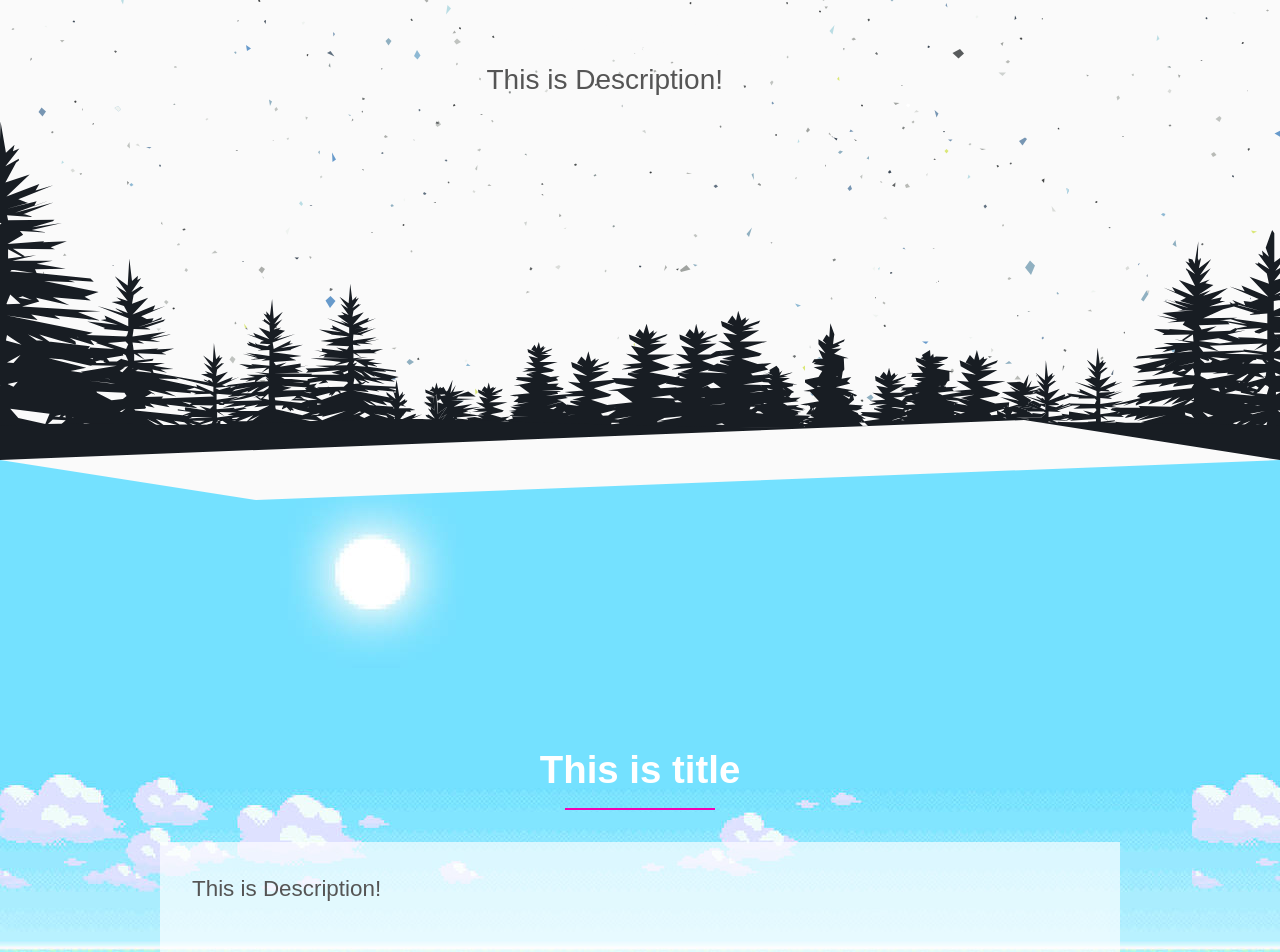
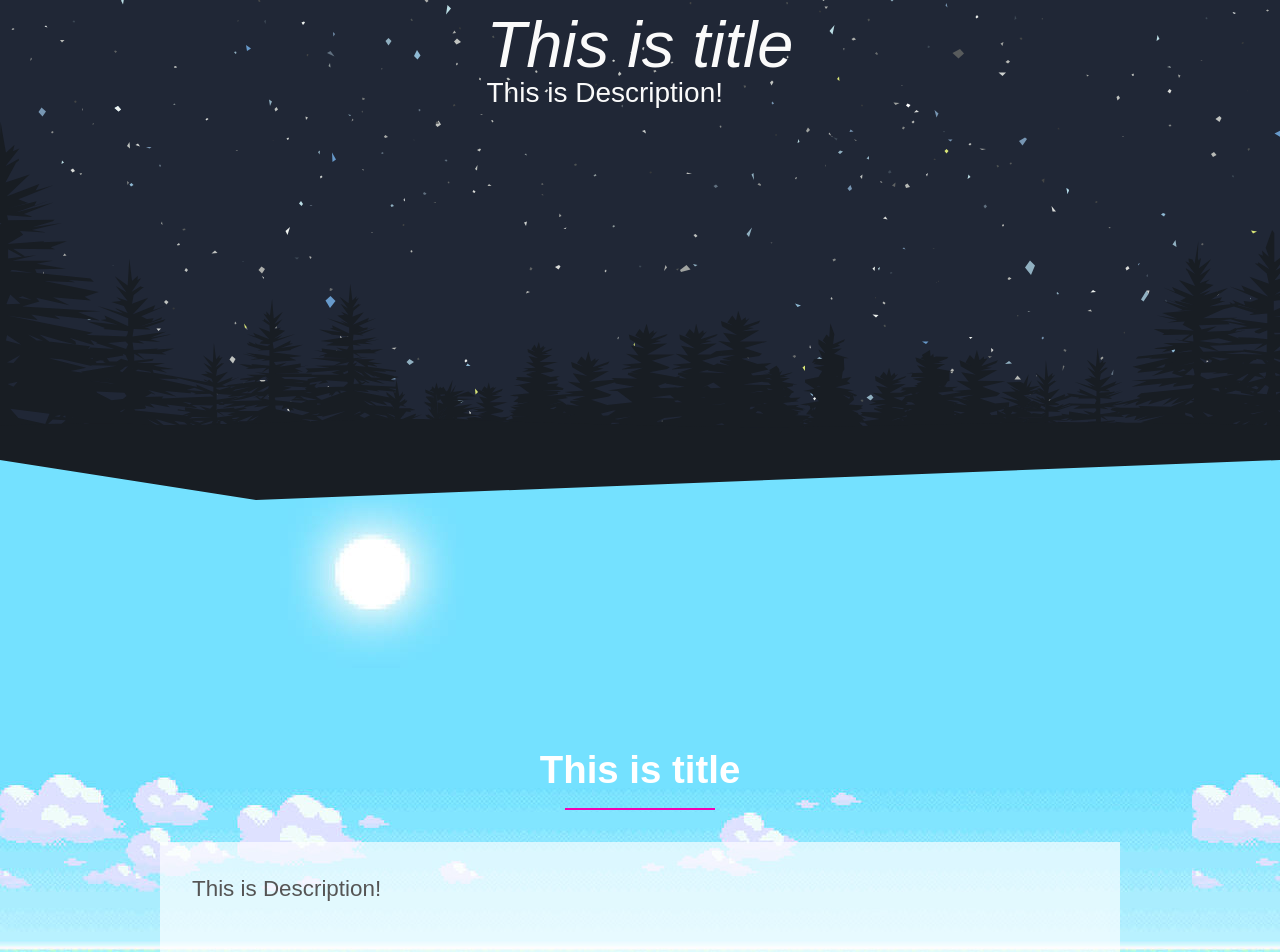
Before and after one commit to Ginger-Raccoon/ReactMaraphoneZar, a React (Create React App) app: page / in a window 1280 px wide. Shown: the part 340-1292 px from the top of the page. Built offline with nearby package versions, Linux system fonts and the light colour scheme.

Commit message:
ÐИсправления замечаний

```diff
--- a/src/App.js
+++ b/src/App.js
@@ -1,8 +1,8 @@
 
 import './App.css';
-import Header from './components/Header/Header';
-import Layout from './components/Layout/Layout';
-import Footer from './components/Footer/Footer';
+import Header from './components/Header';
+import Layout from './components/Layout';
+import Footer from './components/Footer';
 import bgImage from  './assets/bg3.jpg';
 
 const  App = () =>  {
--- a/src/components/Footer/Footer.js
+++ b/src/components/Footer/index.js
@@ -1,10 +1,10 @@
-import ('./Footer.css');
+import s from './style.module.css';
 
 const Footer = () => {
     return(
         <>
             <footer>
-                <div className="wrapper">
+                <div className={s.wrapper}>
                     <h3>THANKS FOR VISITING</h3>
                     <p>© 2021 #ReactMarathon.</p>
                 </div>
--- a/src/components/Header/Header.js
+++ b/src/components/Header/index.js
@@ -1,11 +1,11 @@
-import './Header.css';
+import s from './style.module.css';
 
 const Header = ({title, descr}) => {
     return (
         <>
-            <header className="root">
-                <div className="forest"></div>
-                <div className="container">
+            <header className={s.root}>
+                <div className={s.forest}></div>
+                <div className={s.container}>
                     <h1>{title}</h1>
                     <p>{descr}</p>
                 </div>
--- a/src/components/Layout/Layout.js
+++ /dev/null
@@ -1,28 +0,0 @@
-import ('./Layout.css');
-
-const Layout = ({title, descr, colorBg, urlBg}) => {
-    const layoutStyle = {
-        backgroundColor: colorBg,
-        backgroundImage: `url('${urlBg}')`,
-        color: 'white',
-    };
-    return (
-        <>
-            <section className="root" style={layoutStyle}>
-                <div className="wrapper">
-                    <article>
-                        <div className="title">
-                            <h3>{title}</h3>
-                            <span className="separator"></span>
-                        </div>
-                        <div className="desc full">
-                            <p>{descr}</p>
-                        </div>
-                    </article>
-                </div>
-            </section>
-        </>
-    )
-}
-
-export default Layout
--- /dev/null
+++ b/src/components/Layout/index.js
@@ -0,0 +1,27 @@
+import s from './style.module.css';
+
+const Layout = ({title, descr, colorBg, urlBg}) => {
+    const layoutStyle = {
+        backgroundColor: colorBg || '',
+        backgroundImage: urlBg ? `url('${urlBg}')` : ''
+    };
+    return (
+        <>
+            <section className={s.root} style={layoutStyle}>
+                <div className={s.wrapper}>
+                    <article>
+                        <div className={s.title}>
+                            <h3>{title}</h3>
+                            <span className={s.separator} />
+                        </div>
+                        <div className={`${s.desc} ${s.full}`}>
+                            <p>{descr}</p>
+                        </div>
+                    </article>
+                </div>
+            </section>
+        </>
+    )
+}
+
+export default Layout
--- a/src/components/Layout/Layout.css
+++ b/src/components/Layout/style.module.css
@@ -7,6 +7,7 @@
     clip-path: polygon(0 0, 20% 5%, 100% 0, 100% 100%, 80% 95%, 0 100%);
     z-index: 5;
     background-attachment: fixed;
+    color: white;
 }
 
 .root .wrapper {
```
Also changed, not shown: src/components/Footer/style.module.css (renamed from src/components/Footer/Footer.css), src/components/Header/style.module.css (renamed from src/components/Header/Header.css).
